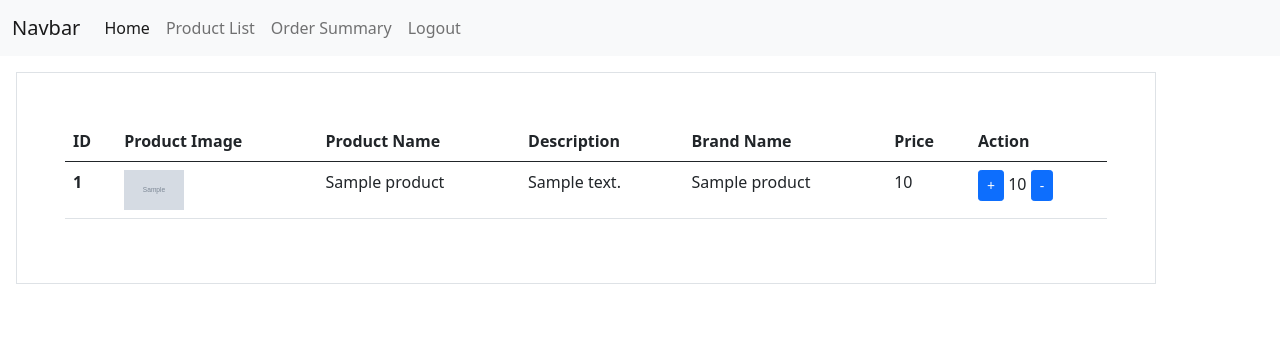
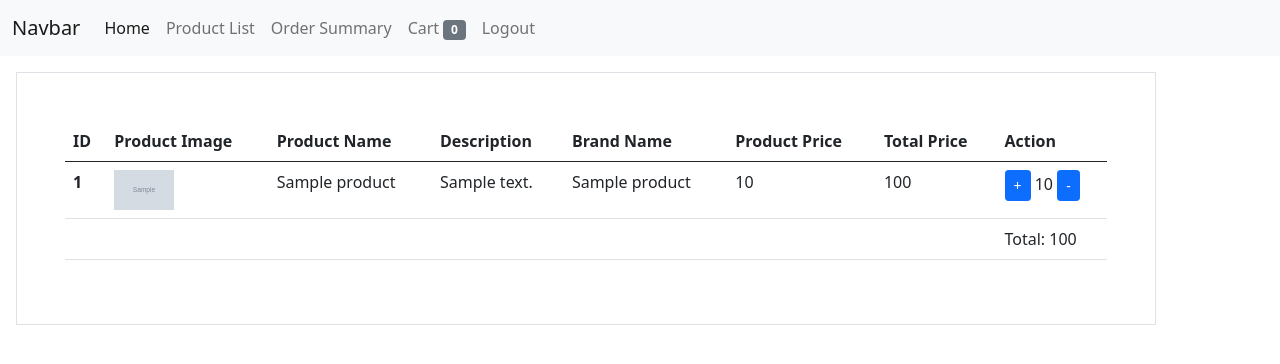
Before and after one commit to mayanklushte/django_vikram, a Django app: template templates/customer/order_summary.html in a window 1280 px wide. Shown: the top 364 px of the page. Run offline with Django 3.2, Linux system fonts and the light colour scheme; the template is opened without the code that fills it: values that come from a table or form of the project are taken from there, others are empty; tables that the repository leaves empty hold one stand-in row (values such as "Sample post"); grey boxes marked "Sample" are stand-in pictures.

Commit message:
added custome filter and used model property

```diff
--- a/customer/models.py
+++ b/customer/models.py
@@ -14,6 +14,9 @@ class OrderItem(models.Model):
     def __str__(self):
         return f'{self.quantity} of {self.product.Product_Name}'
 
+    def get_total_item_price(self):
+        return self.quantity * self.product.Price
+
 
 class Order(models.Model):
     user = models.ForeignKey(User, on_delete=models.CASCADE)
@@ -25,6 +28,12 @@ class Order(models.Model):
 
     def __str__(self):
         return self.user.first_name
+
+    def get_total(self):
+        total = 0
+        for i in self.item.all():
+            total += i.get_total_item_price()
+        return total
 
 
 class BillingAddress(models.Model):
--- /dev/null
+++ b/customer/templatetags/cart_template_tags.py
@@ -0,0 +1,12 @@
+from django import template
+from customer.models import Order
+
+register = template.Library()
+
+@register.filter
+def cart_item_count(user):
+    if user.is_authenticated:
+        qs = Order.objects.filter(user=user, ordered=False)
+        if qs.exists():
+            return qs[0].item.count()
+    return 0
--- a/templates/accounts/index.html
+++ b/templates/accounts/index.html
@@ -22,8 +22,4 @@
     </div>
     </div>
 
-    <div class="container">
-        <img src="{% static 'images/back.jpg' %}" alt="">
-    </div>
-
 {% endblock body %}
--- a/templates/customer/order_summary.html
+++ b/templates/customer/order_summary.html
@@ -1,4 +1,55 @@
-{% extends 'customer_base.html' %} {% block body %}
+{% extends 'customer_base.html' %} {% block body %} {% block cart %}
+<div
+  class="modal fade"
+  id="exampleModal"
+  tabindex="-1"
+  aria-labelledby="exampleModalLabel"
+  aria-hidden="true"
+>
+  <div class="modal-dialog">
+    <div class="modal-content">
+      <div class="modal-header">
+        <h5 class="modal-title" id="exampleModalLabel">CART ITEMS</h5>
+        <button
+          type="button"
+          class="btn-close"
+          data-bs-dismiss="modal"
+          aria-label="Close"
+        ></button>
+      </div>
+      <div class="modal-body">
+        <div class="container">
+          {% for i in cart_item %}
+          <div class="card">
+            <div class="card-body">
+              <h5 class="card-title">{{ i.product.Product_Name }}</h5>
+
+              <p class="card-text">Price: {{ i.product.Price }}</p>
+              <a
+                class="card-link btn btn-sm btn-primary"
+                href="{% url 'customer:add_to_cart_summary' i.product.id %}"
+                >+</a
+              >
+              {{i.quantity}}
+              <a
+                href="{% url 'customer:remove_single_item' i.product.id %}"
+                class="card-link btn btn-sm btn-primary"
+                >-</a
+              >
+            </div>
+          </div>
+          {% endfor %}
+        </div>
+      </div>
+      <div class="modal-footer">
+        <button type="button" class="btn btn-secondary" data-bs-dismiss="modal">
+          Close
+        </button>
+      </div>
+    </div>
+  </div>
+</div>
+{% endblock cart %}
 
 <div class="container border p-5 m-3">
   <table class="table">
@@ -10,7 +61,8 @@
         <th scope="col">Product Name</th>
         <th scope="col">Description</th>
         <th scope="col">Brand Name</th>
-        <th scope="col">Price</th>
+        <th scope="col">Product Price</th>
+        <th scope="col">Total Price</th>
         <th scope="col">Action</th>
       </tr>
     </thead>
@@ -31,6 +83,7 @@
 
         <td>{{i.product.Brand_Name}}</td>
         <td>{{i.product.Price}}</td>
+        <td>{{i.get_total_item_price}}</td>
         <td>
           <a
             href="{% url 'customer:add_to_cart_summary' i.product.id %}"
@@ -46,6 +99,16 @@
         </td>
       </tr>
       {% endfor %}
+      <tr>
+        <td></td>
+        <td></td>
+        <td></td>
+        <td></td>
+        <td></td>
+        <td></td>
+        <td></td>
+        <td>Total: {{ object.get_total }}</td>
+      </tr>
     </tbody>
   </table>
 </div>
--- a/templates/customer_base.html
+++ b/templates/customer_base.html
@@ -1,4 +1,5 @@
 <!DOCTYPE html>
+{% load cart_template_tags %} {% load static %}
 <html lang="en">
   <head>
     <meta charset="utf-8" />
@@ -47,6 +48,21 @@
             </li>
 
             <li class="nav-item">
+              <a
+                class="nav-link"
+                type="button"
+                data-bs-toggle="modal"
+                data-bs-target="#exampleModal"
+                href="#"
+              >
+                Cart
+                <span class="badge bg-secondary"
+                  >{{ request.user|cart_item_count }}</span
+                >
+              </a>
+            </li>
+
+            <li class="nav-item">
               <a class="nav-link" href="{% url 'accounts:user_logout' %}"
                 >Logout</a
               >
@@ -56,7 +72,7 @@
       </div>
     </nav>
 
-    {% block body %} {% endblock body %}
+    {% block cart %} {% endblock cart %} {% block body %} {% endblock body %}
 
     <script
       src="https://cdn.jsdelivr.net/npm/bootstrap@5.0.0-beta3/dist/js/bootstrap.bundle.min.js"
```
Also changed, not shown: customer/templatetags/__init__.py (added).
